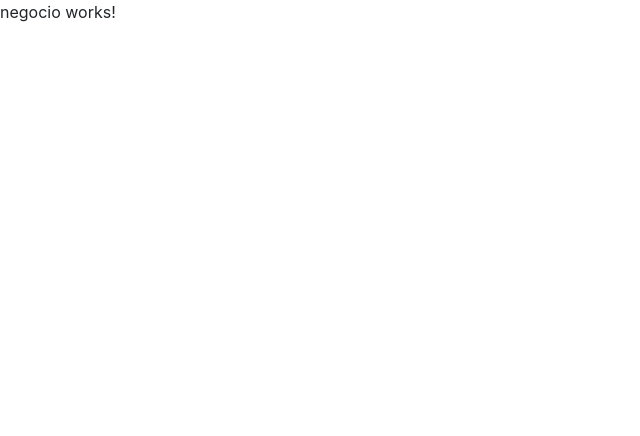
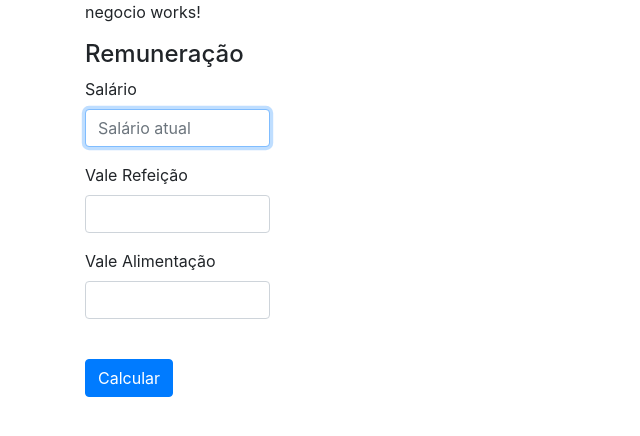
Before and after one commit to leonardofaria00/calculador-salarial-CLT, an Angular app: page / in a window 1280 px wide. Shown: the top 436 px of the page, without its empty margins (0-640 px from the left). Built offline with nearby package versions, Linux system fonts and the light colour scheme.

Commit message:
Adicionado captura de dados da remuneração.

```diff
--- a/src/app/negocio/model/negocio-model.ts
+++ b/src/app/negocio/model/negocio-model.ts
@@ -1,18 +1,21 @@
 export class INSS {
   aliquota: AliquotaINSS = new AliquotaINSS();
+  categoria: CategoriaINSS = new CategoriaINSS();
 }
 
 export class IRRF {
   aliquota: AliquotaIRRF = new AliquotaIRRF();
+  categoria: CategoriaIRRF = new CategoriaIRRF();
+
   dependentes: number = 0;
   parcelaDedutivel: number = 0;
 }
 
-export type keyRemuneracao = 'salario' | 'valeAlimentacao' | 'valeRefeicao';
-
-export type Remuneracao = {
-  [key in keyRemuneracao]: string;
-};
+export class Remuneracao {
+  salario: number = 0;
+  valeAlimentacao: number = 0;
+  valeRefeicao: number = 0;
+}
 
 export class Despesas {
   pensaoAlimenticia: number = 0;
--- a/src/app/negocio/negocio.component.html
+++ b/src/app/negocio/negocio.component.html
@@ -1 +1,21 @@
-<p>negocio works!</p>
+<div class="container">
+  <p>negocio works!</p>
+  <form class="form" [formGroup]="formulario">
+    <h4>Remuneração</h4>
+    <div class="mb-3">
+      <label for="salario" class="form-label">Salário</label>
+      <input type="text" class="form-control col-2" formControlName="salario" id="salario" autofocus
+        placeholder="Salário atual">
+    </div>
+    <div class="mb-3">
+      <label for="valeRefeicao" class="form-label">Vale Refeição</label>
+      <input type="text" class="form-control col-2" formControlName="valeRefeicao" id="valeRefeicao">
+    </div>
+    <div class="mb-3">
+      <label for="valeAlimentacao" class="form-label">Vale Alimentação</label>
+      <input type="text" class="form-control col-2" formControlName="valeAlimentacao" id="valeAlimentacao">
+    </div>
+    <br>
+    <input class="btn btn-primary" type="button" value="Calcular" (click)="calcular()">
+  </form>
+</div>
--- a/src/app/negocio/negocio.component.ts
+++ b/src/app/negocio/negocio.component.ts
@@ -1,4 +1,6 @@
 import { Component, OnInit } from '@angular/core';
+import { FormBuilder, FormGroup } from '@angular/forms';
+import { Remuneracao } from './model/negocio-model';
 
 @Component({
   selector: 'app-negocio',
@@ -6,13 +8,32 @@ import { Component, OnInit } from '@angular/core';
   styleUrls: ['./negocio.component.css'],
 })
 export class NegocioComponent implements OnInit {
-  constructor() {}
+  public formulario: FormGroup = new FormGroup({});
+  public remuneracao: Remuneracao = new Remuneracao();
 
-  ngOnInit(): void {}
+  constructor(private _formBuilder: FormBuilder) {}
 
-  public calcula(): void {
-    //TODO
+  ngOnInit(): void {
+    this.formulario = this._formBuilder.group({
+      salario: [],
+      valeRefeicao: [],
+      valeAlimentacao: [],
+    });
   }
+
+  public calcular(): void {
+    this._setRemuneracoes();
+    console.log(this.remuneracao);
+  }
+
+  private _setRemuneracoes() {
+    this.remuneracao.salario = this.formulario.get('salario')?.value;
+    this.remuneracao.valeRefeicao = this.formulario.get('valeRefeicao')?.value;
+    this.remuneracao.valeAlimentacao = this.formulario.get(
+      'valeAlimentacao'
+    )?.value;
+  }
+
   private _calculaINSS(): void {
     //TODO
   }
```
Also changed, not shown: src/app/app.module.ts (+9 -1 lines), src/app/negocio/negocio.module.ts (added, +9 -0 lines).
